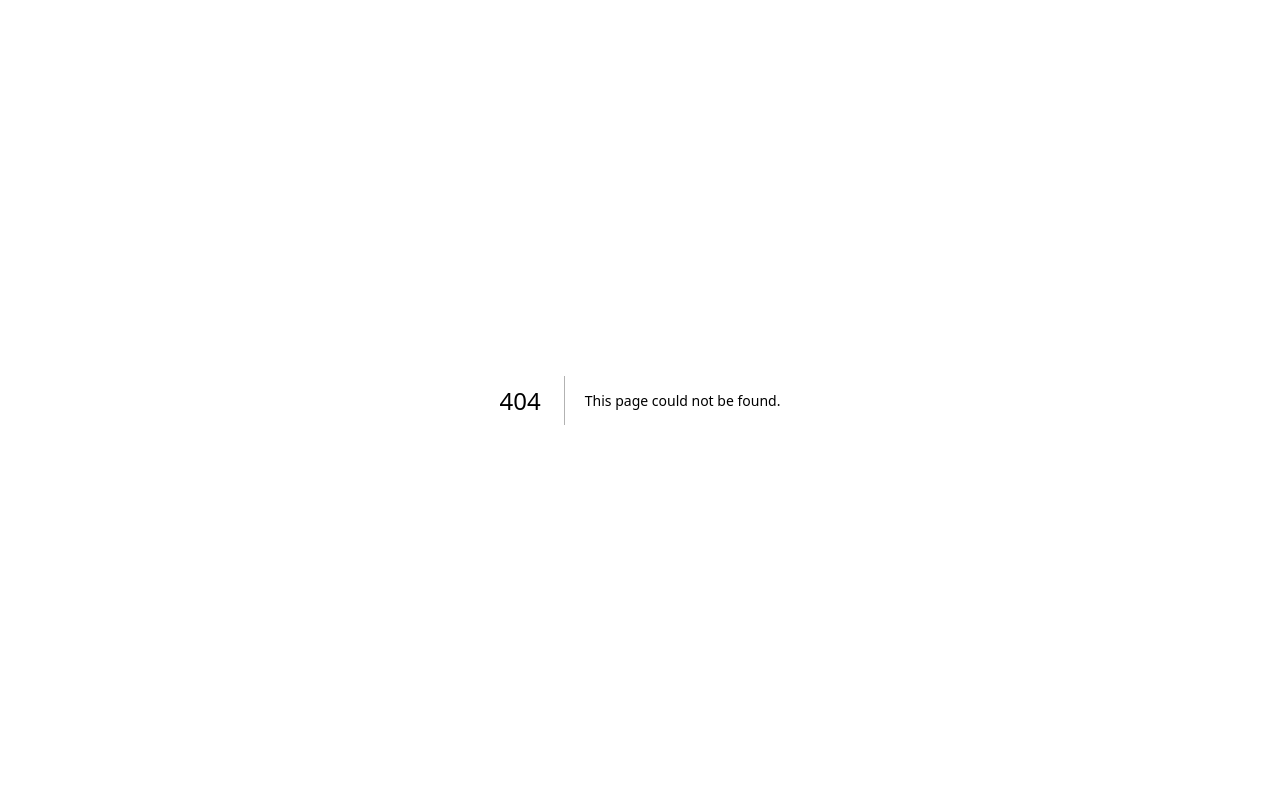
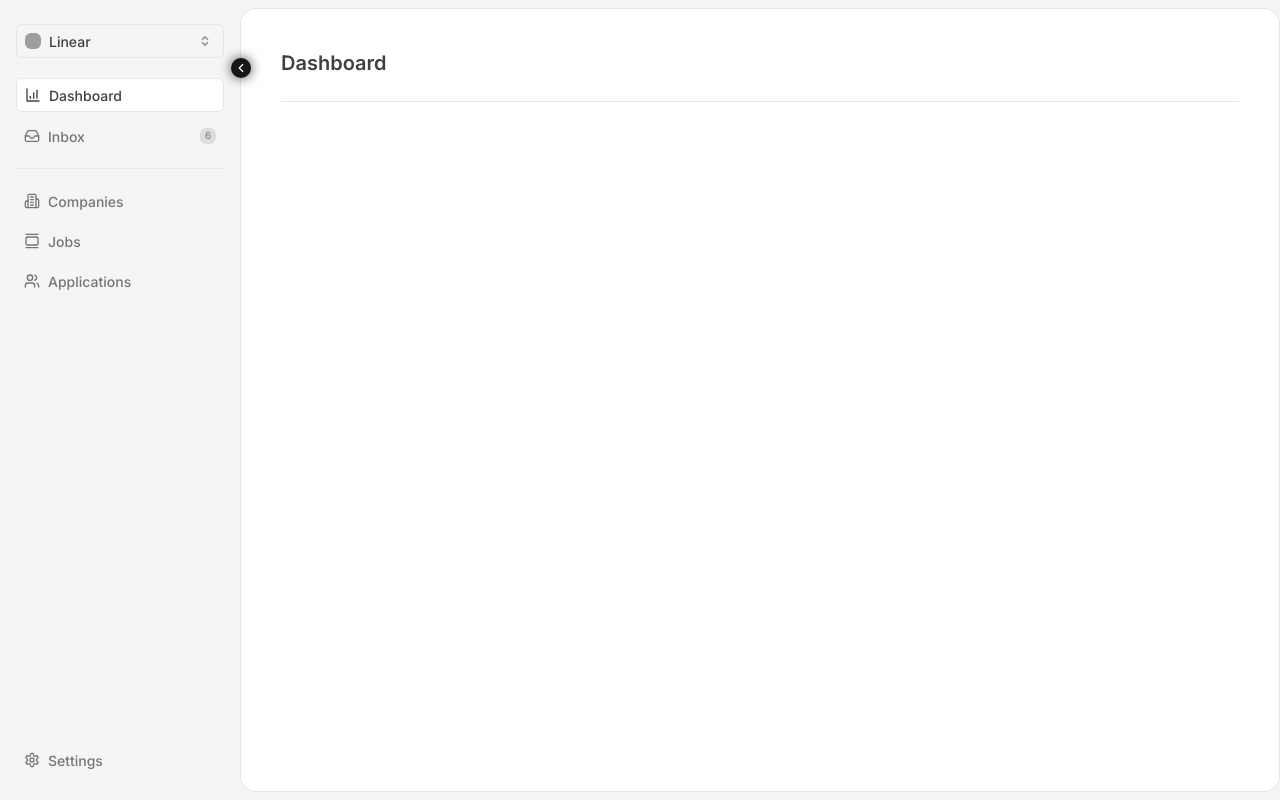
Before and after one commit to nstfkc/nstfkc.com, a Next.js app: page /collapsible-sidebar in a window 1280 px wide. Before the commit this address had no page. Built offline with nearby package versions, Linux system fonts and the light colour scheme; grey boxes are pictures that could not be loaded.

Commit message:
collapsible sidebar

```diff
--- /dev/null
+++ b/app/collapsible-sidebar/components/Sidebar.tsx
@@ -0,0 +1,152 @@
+"use client";
+
+import { PropsWithChildren, useState } from "react";
+import {
+  LuBarChart4,
+  LuBuilding2,
+  LuGalleryVertical,
+  LuInbox,
+  LuSettings,
+  LuUsers,
+} from "react-icons/lu";
+import { TbChevronLeft, TbDirection } from "react-icons/tb";
+
+type SidebarItemProps = {
+  isCollapsed: boolean;
+  leftSlot?: React.ReactNode;
+  rightSlot?: React.ReactNode;
+  className?: string;
+};
+
+export const SidebarItem = ({
+  children,
+  leftSlot,
+  rightSlot,
+  isCollapsed,
+  className = "",
+}: PropsWithChildren<SidebarItemProps>) => {
+  return (
+    <div className={[`flex items-center gap-2`, className].join(" ")}>
+      <div className="size-[16px] shrink-0">{leftSlot}</div>
+      <div
+        className={[
+          "flex-1 flex justify-between items-center gap-2 overflow-hidden",
+          isCollapsed ? "w-0" : "w-auto",
+        ].join(" ")}
+      >
+        <div>{children}</div>
+        <div>{rightSlot}</div>
+      </div>
+    </div>
+  );
+};
+
+export const Sidebar = () => {
+  const [isCollapsed, setIsCollapsed] = useState(false);
+
+  return (
+    <aside
+      className={[
+        `px-4 py-6 transition transition-all duration-300`,
+        isCollapsed ? "w-[66px]" : "w-[240px]",
+      ].join(" ")}
+    >
+      <div className="flex flex-col justify-between h-full">
+        <div className="flex flex-col">
+          <SidebarItem
+            isCollapsed={isCollapsed}
+            className="px-2 py-1 border border-neutral-200 rounded-md"
+            leftSlot={
+              <img
+                alt="any"
+                className="size-4 rounded-md"
+                src={`https://logo.clearbit.com/linear.app?format=png`}
+              />
+            }
+            rightSlot={<TbDirection className="text-xl opacity-50" />}
+          >
+            <span className="text-sm font-medium">Linear</span>
+          </SidebarItem>
+          <div className="flex justify-end">
+            <button
+              onClick={() => setIsCollapsed((s) => !s)}
+              className={[
+                "size-5 flex justify-center items-center text-sm rounded-full bg-neutral-900 text-white translate-x-[27px]",
+                "transition transition-all duration-300 delay-200",
+                "shadow-[0px_0px_12px_rgba(72,66,66,1)]",
+                isCollapsed ? "rotate-180" : "",
+              ].join(" ")}
+            >
+              <TbChevronLeft />
+            </button>
+          </div>
+          <div className="flex flex-col gap-2">
+            <SidebarItem
+              isCollapsed={isCollapsed}
+              className="px-2 py-1 border border-neutral-200 rounded-md bg-white"
+              leftSlot={<LuBarChart4 />}
+            >
+              <span className="text-sm font-medium">Dashboard</span>
+            </SidebarItem>
+            <SidebarItem
+              isCollapsed={isCollapsed}
+              className="px-2 py-1 opacity-70"
+              leftSlot={
+                <div className="relative">
+                  <div
+                    className={[
+                      "size-[8px] bg-green-600 rounded-full border border-white right-0 top-0 absolute",
+                      "transition transition-all duration-200 delay-300",
+                      isCollapsed ? "opacity-100" : "opacity-0",
+                    ].join(" ")}
+                  ></div>
+                  <LuInbox />
+                </div>
+              }
+              rightSlot={
+                <div className="rounded-md bg-neutral-300 size-[16px] text-[10px] text-center">
+                  6
+                </div>
+              }
+            >
+              <span className="text-sm font-medium">Inbox</span>
+            </SidebarItem>
+          </div>
+          <div className="py-4">
+            <hr />
+          </div>
+          <div className="flex flex-col gap-2">
+            <SidebarItem
+              isCollapsed={isCollapsed}
+              className="px-2 py-1 opacity-70"
+              leftSlot={<LuBuilding2 />}
+            >
+              <span className="text-sm font-medium">Companies</span>
+            </SidebarItem>
+            <SidebarItem
+              isCollapsed={isCollapsed}
+              className="px-2 py-1 opacity-70"
+              leftSlot={<LuGalleryVertical />}
+            >
+              <span className="text-sm font-medium">Jobs</span>
+            </SidebarItem>
+            <SidebarItem
+              isCollapsed={isCollapsed}
+              className="px-2 py-1 opacity-70"
+              leftSlot={<LuUsers />}
+            >
+              <span className="text-sm font-medium">Applications</span>
+            </SidebarItem>
+          </div>
+        </div>
+        <SidebarItem
+          isCollapsed={isCollapsed}
+          className="px-2 py-1 opacity-70"
+          leftSlot={<LuSettings />}
+        >
+          <span className="text-sm font-medium">Settings</span>
+        </SidebarItem>
+      </div>
+    </aside>
+  );
+};
--- /dev/null
+++ b/app/collapsible-sidebar/layout.tsx
@@ -0,0 +1,23 @@
+import { Inter } from "next/font/google";
+import { Sidebar } from "./components/Sidebar";
+
+const inter = Inter({ subsets: ["latin"] });
+
+export default function RootLayout({
+  children,
+}: {
+  children: React.ReactNode;
+}) {
+  return (
+    <main className={`${inter.className} bg-neutral-100 text-neutral-700`}>
+      <div className="flex h-screen w-screen">
+        <Sidebar />
+        <div className="h-full py-2 flex-1">
+          <div className="bg-white border border-neutral-200/90 rounded-2xl w-full h-full p-4">
+            {children}
+          </div>
+        </div>
+      </div>
+    </main>
+  );
+}
--- /dev/null
+++ b/app/collapsible-sidebar/page.tsx
@@ -0,0 +1,10 @@
+export default function Home() {
+  return (
+    <div className="p-6">
+      <div className="text-xl font-semibold">Dashboard</div>
+      <div className="py-6">
+        <hr />
+      </div>
+    </div>
+  );
+}
--- a/app/twitter-redesign/page.tsx
+++ b/app/twitter-redesign/page.tsx
@@ -68,7 +68,7 @@
         <Scroll>
           {tweets.map((tweet) => {
             return (
-              <div>
+              <div key={tweet.id}>
                 <div key={tweet.id} className="flex gap-4 p-4 w-full">
                   <div className="min-w-[32px]">
                     <img
```
